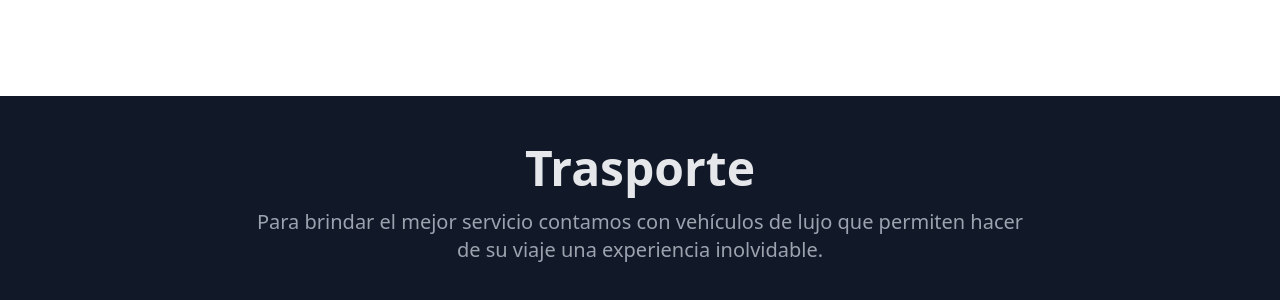
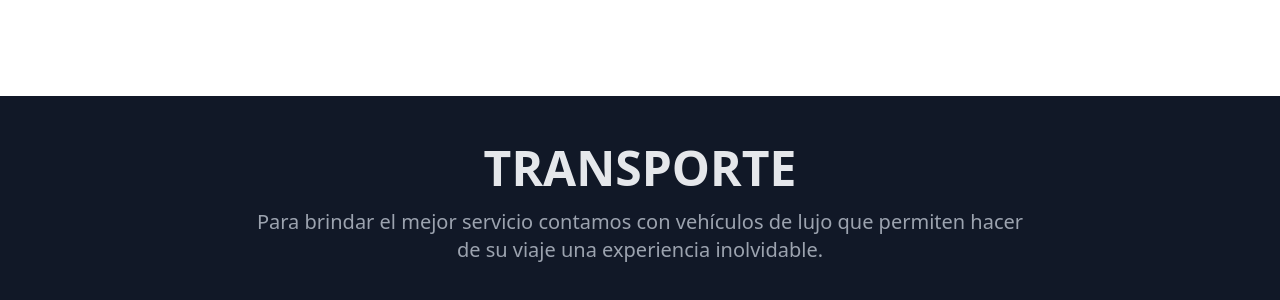
Before and after one commit to CalimanNPI/web_sitt, a Vue app: page / in a window 1280 px wide. Shown: the part 2138-2438 px from the top of the page. Built offline with nearby package versions, Linux system fonts and the light colour scheme.

Commit message:
Transporte

```diff
--- a/src/components/Flotilla.vue
+++ b/src/components/Flotilla.vue
@@ -9,7 +9,7 @@
         <h2
           class="text-3xl font-bold tracki text-center sm:text-5xl text-gray-200"
         >
-          Trasporte
+          TRANSPORTE
         </h2>
         <p class="max-w-3xl mx-auto mt-4 text-xl text-center text-gray-400">
           Para brindar el mejor servicio contamos con vehículos de lujo que
@@ -25,7 +25,7 @@
       >
         <div>
           <h3 class="text-2xl font-normal tracki sm:text-3xl text-gray-200">
-            TRANSPORTE
+            Transporte
             <span class="font-bold text-azul-400"> Empresarial</span>
           </h3>
           <p class="mt-3 text-lg text-gray-400">
@@ -51,7 +51,6 @@
         <div class="grid lg:gap-8 lg:grid-cols-2 lg:items-center">
           <div class="lg:col-start-2">
             <h3 class="text-2xl font-normal tracki sm:text-3xl text-gray-200">
-              Transporte
               <span class="font-bold text-azul-400"> Suv's Ejecutivas</span>
             </h3>
             <p class="mt-3 text-lg text-gray-400">
@@ -79,8 +78,6 @@
       >
         <div>
           <h3 class="text-2xl font-normal tracki sm:text-3xl text-gray-200">
-            Transporte
-
             <span class="font-bold text-azul-400">
               Mercedes-Benz Sprinter
             </span>
```
